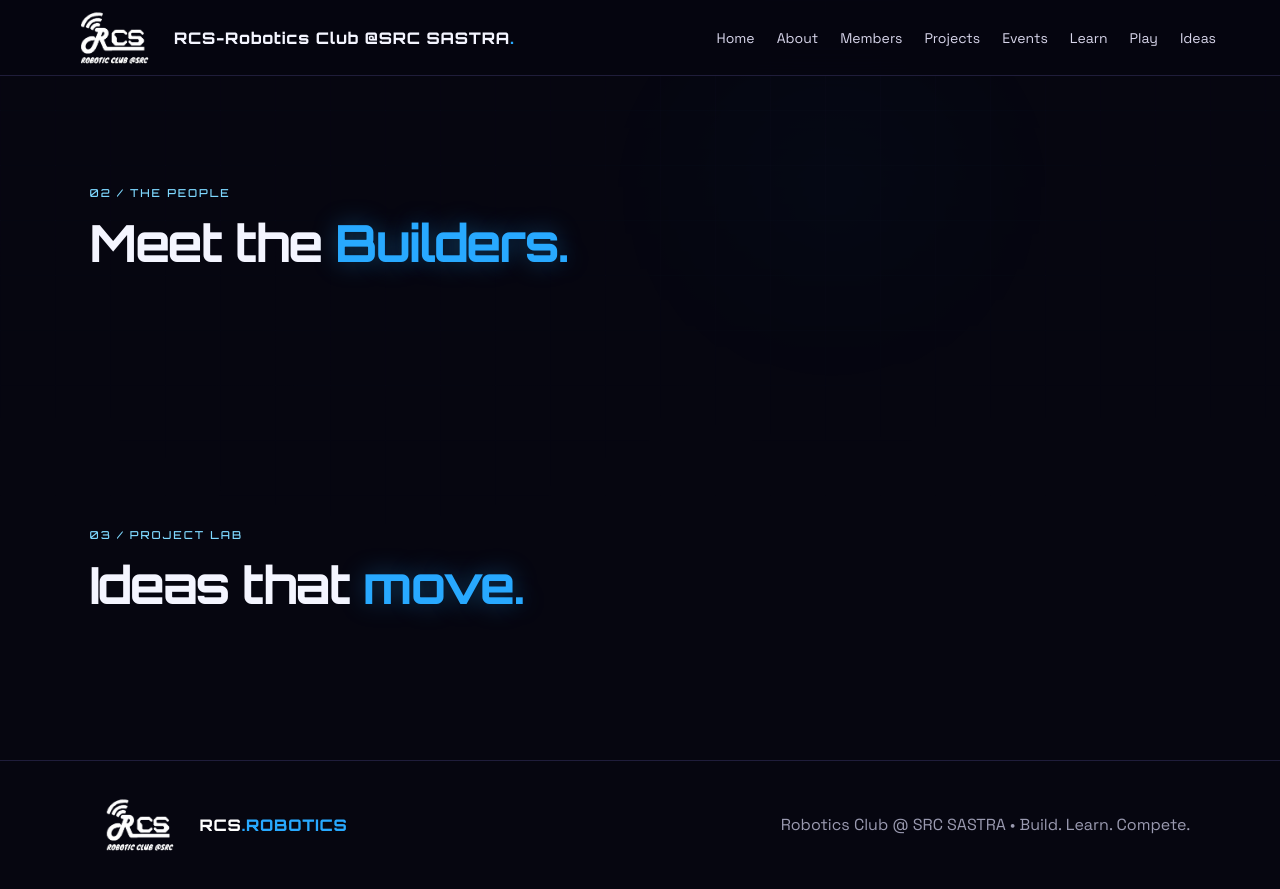
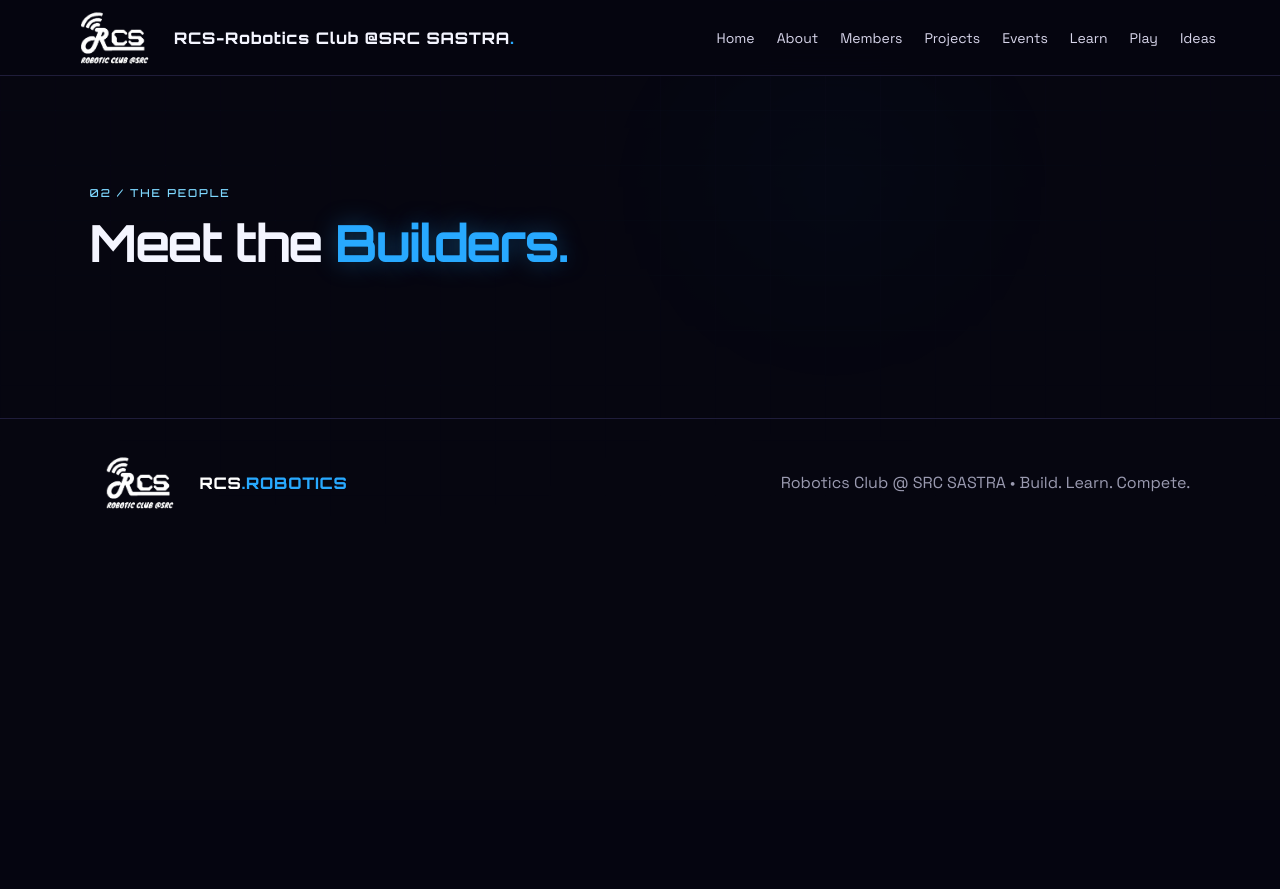
Before and after one commit to ROBOTIC-CLUB-SRC/RCS-Robotics-Club, a Flask app: page /members in a window 1280 px wide. After the commit the page ends 509 px from the top, so only its background shows below. Run offline with Flask 3, Linux system fonts and the light colour scheme; data comes from the database, SQL or seed files in the repository.

Commit message:
Update members.html

```diff
--- a/templates/members.html
+++ b/templates/members.html
@@ -65,13 +65,7 @@
       <div id="membersGrid" class="card-grid"></div>
     </section>
 
-    <section id="projects" class="section">
-      <div class="section-head">
-        <p class="eyebrow">03 / PROJECT LAB</p>
-        <h2>Ideas that <span>move.</span></h2>
-      </div>
-      <div id="projectsGrid" class="project-grid"></div>
-    </section>
+
 
   </main>
 
```
